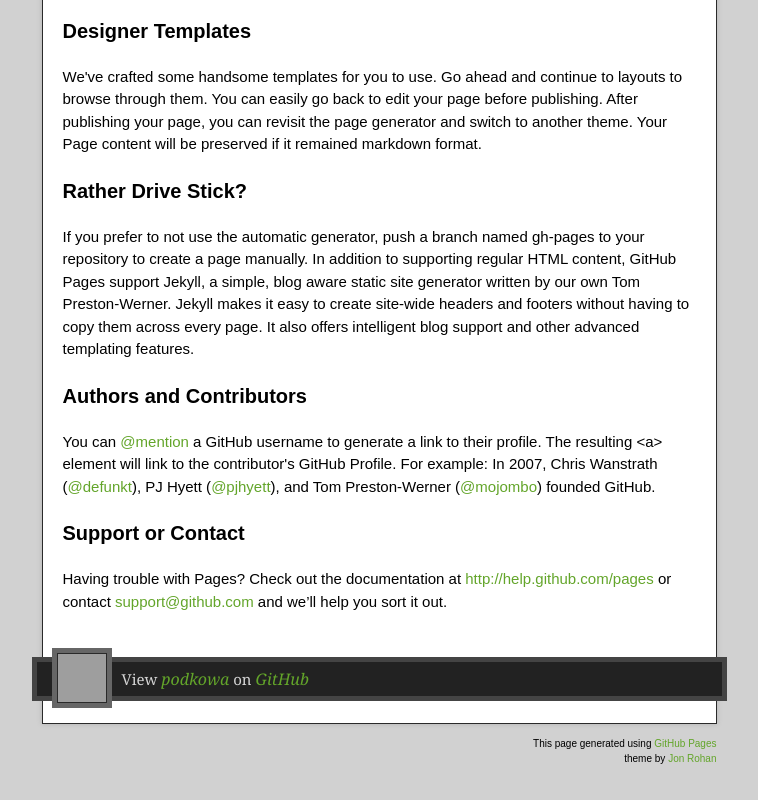
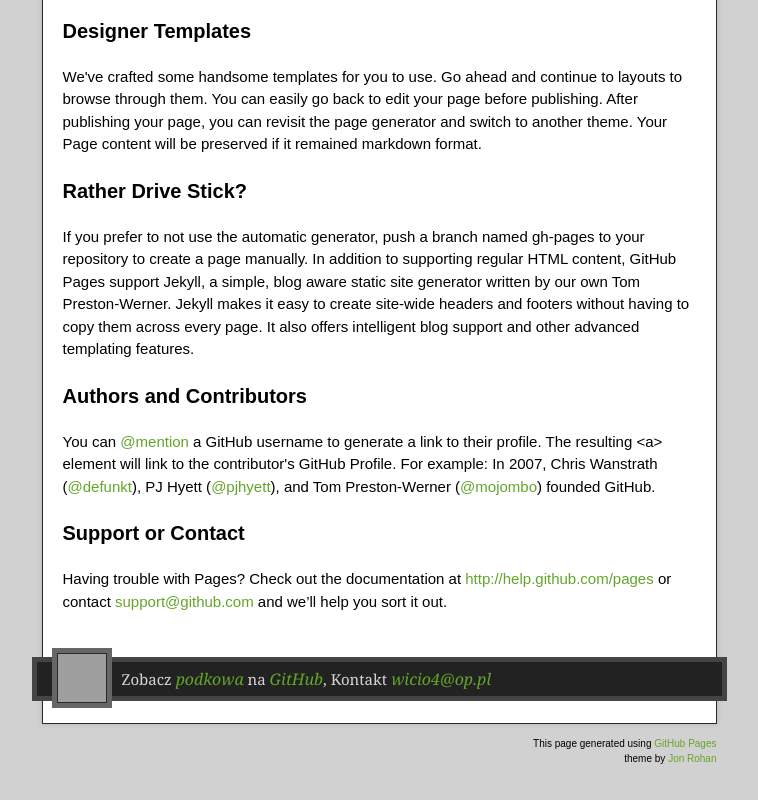
Before and after one commit to podkowa/podkowa.github.com, a plain HTML site: page index.html in a window 1280 px wide. Shown: the part 624-1424 px from the top of the page, without its empty margins (261-1019 px from the left). Drawn offline with nearby package versions, Linux system fonts and the light colour scheme; grey boxes are pictures that could not be loaded.

Commit message:
Aktualizacja index

```diff
--- a/index.html
+++ b/index.html
@@ -65,7 +65,7 @@ $ git checkout gh-pages
     <footer>
       <div class="owner">
 
-      <p><a href="https://github.com/podkowa" class="avatar"><img src="https://secure.gravatar.com/avatar/dc9ebcdac78a55fb06196c5fcd1321d7?s=30&amp;d=https://a248.e.akamai.net/assets.github.com%2Fimages%2Fgravatars%2Fgravatar-user-420.png" width="48" height="48"/></a>View <a href="https://github.com/podkowa">podkowa</a> on <a href="https://www.github.com">GitHub</a></p>
+      <p><a href="https://github.com/podkowa" class="avatar"><img src="https://secure.gravatar.com/avatar/dc9ebcdac78a55fb06196c5fcd1321d7?s=30&amp;d=https://a248.e.akamai.net/assets.github.com%2Fimages%2Fgravatars%2Fgravatar-user-420.png" width="48" height="48"/></a>Zobacz <a href="https://github.com/podkowa">podkowa</a> na <a href="https://www.github.com">GitHub</a>, Kontakt<a href="mailto:wicio4@op.pl"> wicio4@op.pl</a></p>
 
       </div>
       <div class="creds">
```
